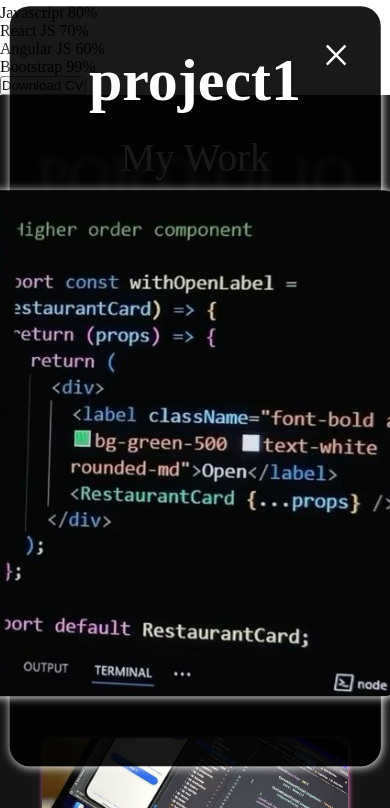
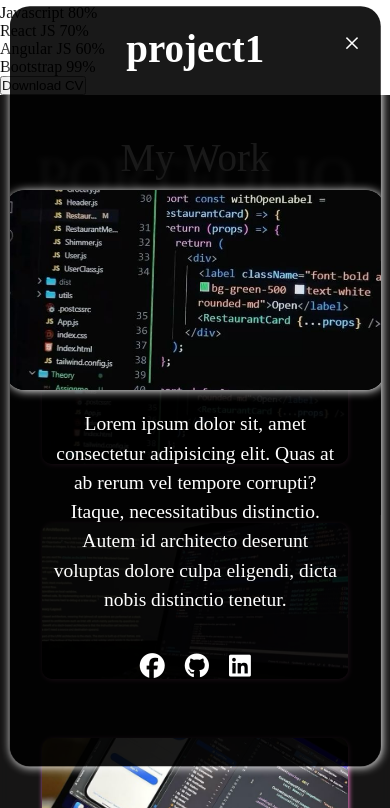
Before and after one commit to asmaamaged2022/My_Portfolio, a plain HTML site: page index.html in a window 390 px wide. Both pictures are taken after a click on the element 195 px from the left and 1778 px from the top of the page. Shown: the part 1392-2200 px from the top of the page. Drawn offline with Linux system fonts and the light colour scheme.

Commit message:
responsiv

```diff
--- a/CSS/portfolio.css
+++ b/CSS/portfolio.css
@@ -71,6 +71,7 @@
   height: 100%;
   object-fit: cover;
   border-radius: 10px;
+  cursor: pointer;
 }
 .WorkBox .work1,
 .WorkBox .work2,
@@ -81,7 +82,7 @@
   width: 400px;
   height: 300px;
   border-radius: 10px;
-  box-shadow: 1px 1px 5px  rgb(244, 127, 203);;
+  box-shadow: 1px 1px 5px rgb(244, 127, 203);
   position: relative;
 }
 .WorkBox .work1:hover,
@@ -112,6 +113,7 @@
 .WorkBox .work5:hover .onPhoto,
 .WorkBox .work6:hover .onPhoto {
   display: block;
+  cursor: pointer;
 }
 .work1:hover img,
 .work2:hover img,
@@ -166,6 +168,71 @@
     font-size: 15vw;
     top: 5vh;
   }
+    .modal .container .right ul li a i {
+    font-size: 35px;
+    margin: 0 10px ;
+  }
+  .modal {
+    overflow-y: auto;
+    overflow-x: hidden;
+  }
+  .modal::-webkit-scrollbar {
+    width: 5px;
+  }
+  .modal::-webkit-scrollbar-thumb {
+    background-color: rgba(255, 255, 255, 0.5);
+    border-bottom-right-radius: 2000px;
+    border-top-right-radius: 2000px;
+  }
+  .modal::-webkit-scrollbar-track {
+    background: transparent;
+  }
+  .modal .container .left img {
+    width: 80vh;
+    height: 300px;
+    border-radius: 20px;
+    object-fit: cover;
+    margin-top: 20vh;
+    box-shadow: 1px 1px 10px rgb(255, 255, 255);
+  }
+  .modal .container {
+    display: flex;
+    flex-wrap: wrap;
+    justify-content: center;
+    align-items: center;
+    /* gap: 20px; */
+    bottom: 20px;
+  }
+  .modal span {
+    font-size: 2vw;
+  }
+  .modal .container .right h1 {
+    display: none;
+  }
+  .modal .container .right {
+    height: auto;
+    position: relative;
+    bottom: 10vh;
+  }
+  #modalTitle {
+    font-size: 6vw;
+    margin: 20px 0 0 0;
+    text-align: center;
+  }
+  .modal .container .left {
+    margin: 0 auto;
+  }
+  .modal .container .right p {
+    font-size: 3vw;
+    margin: 20px;
+    line-height: 1.7;
+    text-align: center;
+  }
+  #closeModal {
+    font-size: 40px;
+    top: 10px;
+    right: 30px;
+  }
 }
 
 @media (max-width: 480px) {
@@ -198,6 +265,71 @@
     font-size: 5vw;
     bottom: 8vh;
     gap: 2.5vh;
+  }
+  .modal .container .right ul li a i {
+    font-size: 25px;
+    margin: 0 10px ;
+  }
+  .modal {
+    overflow-y: auto;
+    overflow-x: hidden;
+  }
+  .modal::-webkit-scrollbar {
+    width: 5px;
+  }
+  .modal::-webkit-scrollbar-thumb {
+    background-color: rgba(255, 255, 255, 0.5);
+    border-bottom-right-radius: 2000px;
+    border-top-right-radius: 2000px;
+  }
+  .modal::-webkit-scrollbar-track {
+    background: transparent;
+  }
+  .modal .container .left img {
+    width: 45vh;
+    height: 200px;
+    border-radius: 20px;
+    object-fit: cover;
+    margin-top: 20vh;
+    box-shadow: 1px 1px 10px rgb(255, 255, 255);
+  }
+  .modal .container {
+    display: flex;
+    flex-wrap: wrap;
+    justify-content: center;
+    align-items: center;
+    /* gap: 20px; */
+    bottom: 20px;
+  }
+  .modal span {
+    font-size: 2vw;
+  }
+  .modal .container .right h1 {
+    display: none;
+  }
+  .modal .container .right {
+    height: auto;
+    position: relative;
+    bottom: 10vh;
+  }
+  #modalTitle {
+    font-size: 10vw;
+    margin: 20px 0 0 0;
+    text-align: center;
+  }
+  .modal .container .left {
+    margin: 0 auto;
+  }
+  .modal .container .right p {
+    font-size: 5vw;
+    margin: 20px;
+    line-height: 1.5;
+    text-align: center;
+  }
+  #closeModal {
+    font-size: 30px;
+    top: 20px;
+    right: 20px;
   }
 }
 .modal {
```
